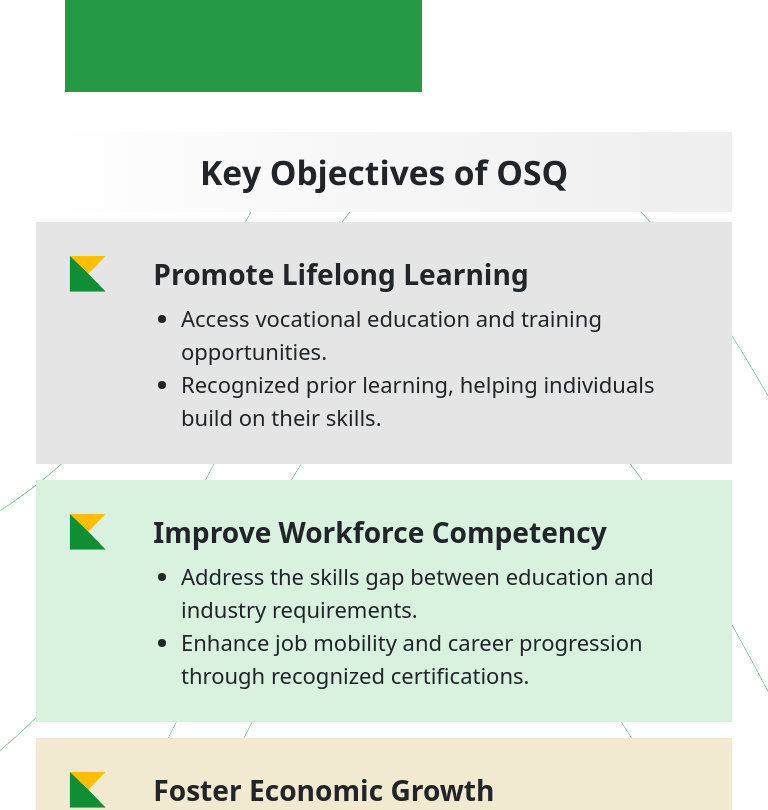
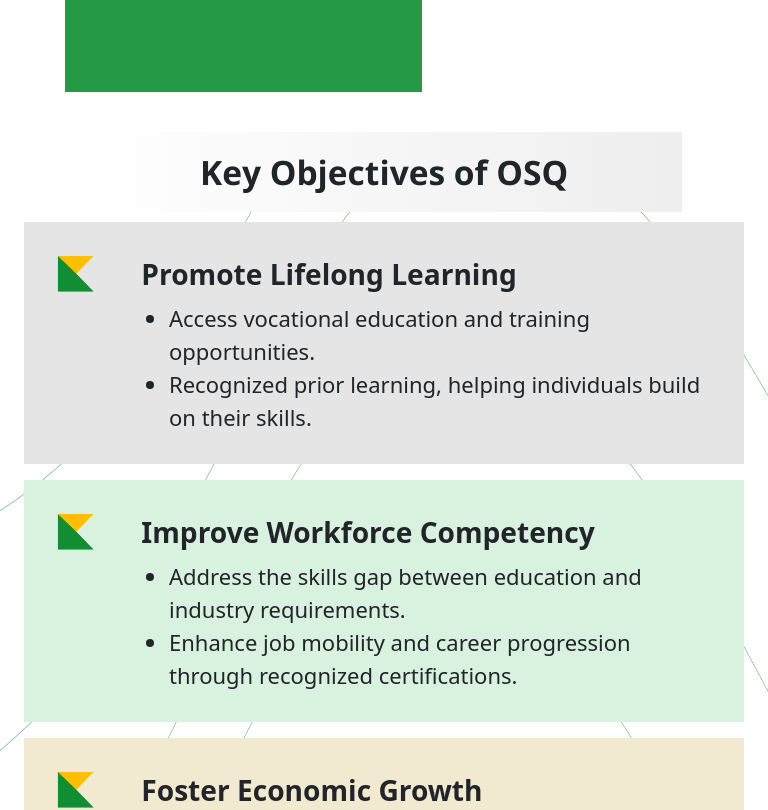
Before and after one commit to SgtSlaughter1/ogseraextension, a Vue app: page /about in a window 768 px wide. Shown: the part 880-1690 px from the top of the page. Built offline with nearby package versions, Linux system fonts and the light colour scheme; a web font is replaced by a local one.

Commit message:
About modified

```diff
--- a/src/views/About.vue
+++ b/src/views/About.vue
@@ -35,7 +35,7 @@
 
     <!-- Key Objectives Section -->
      <div class="container-fluid big-box">
-    <div class="container box3 ">
+    <!-- <div class="container box3 "> -->
       <div class="key-obj container-fluid ">
         <h1 class="koo-OSQ">Key Objectives of OSQ</h1>
       </div>
@@ -78,7 +78,7 @@
             <li> Provide industries with a competent, multi-skilled workforce.</li>
           </ul>
 
-      </div>
+      <!-- </div> -->
     </div>
   </div>
     <!-- Why OSQ Matters Section -->
@@ -362,7 +362,7 @@
     font-size: 16px;
 }
 .key-obj{
-    width: 100%;
+    width: 80%;
 }
 .box7{
     padding: 0px;
```
